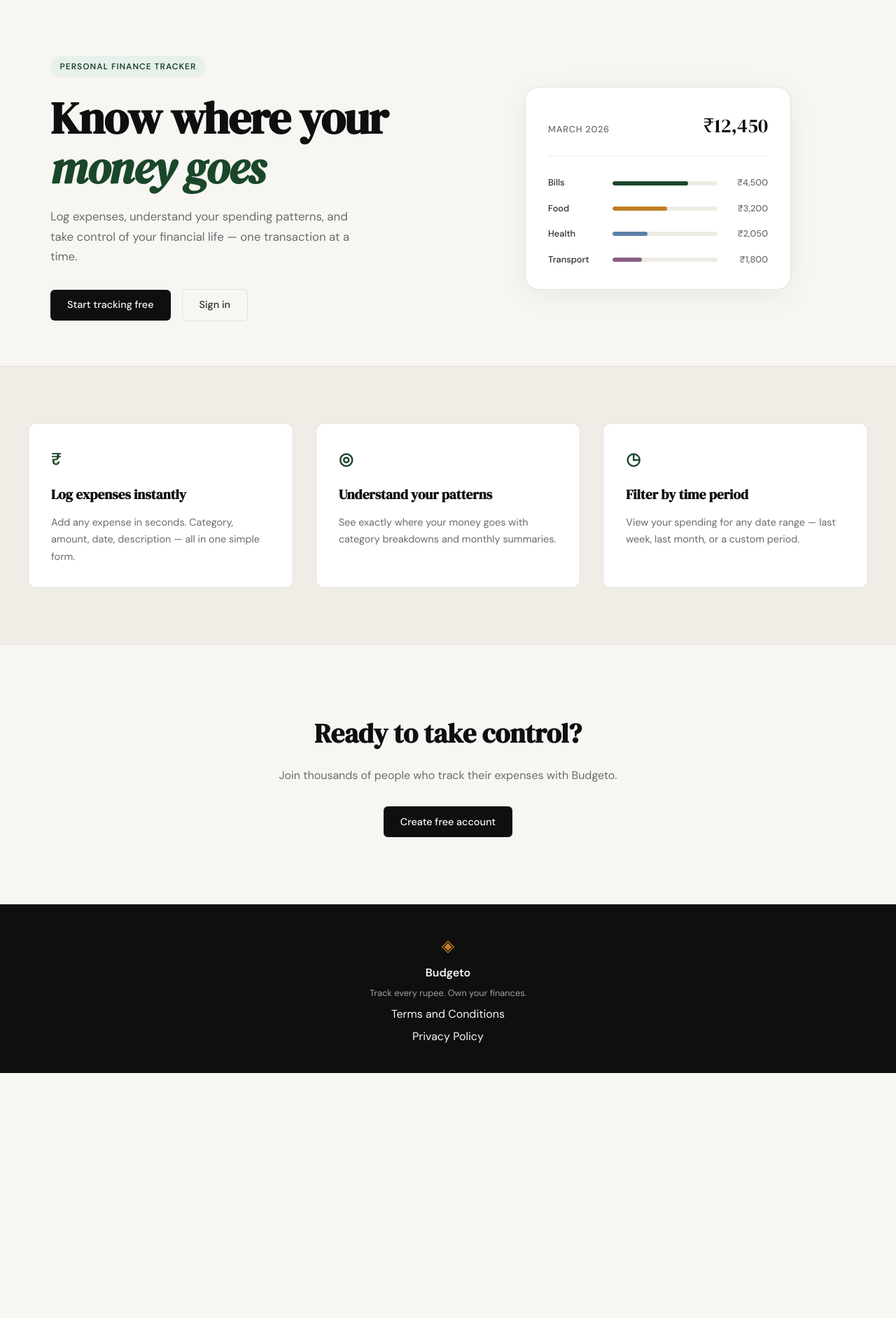
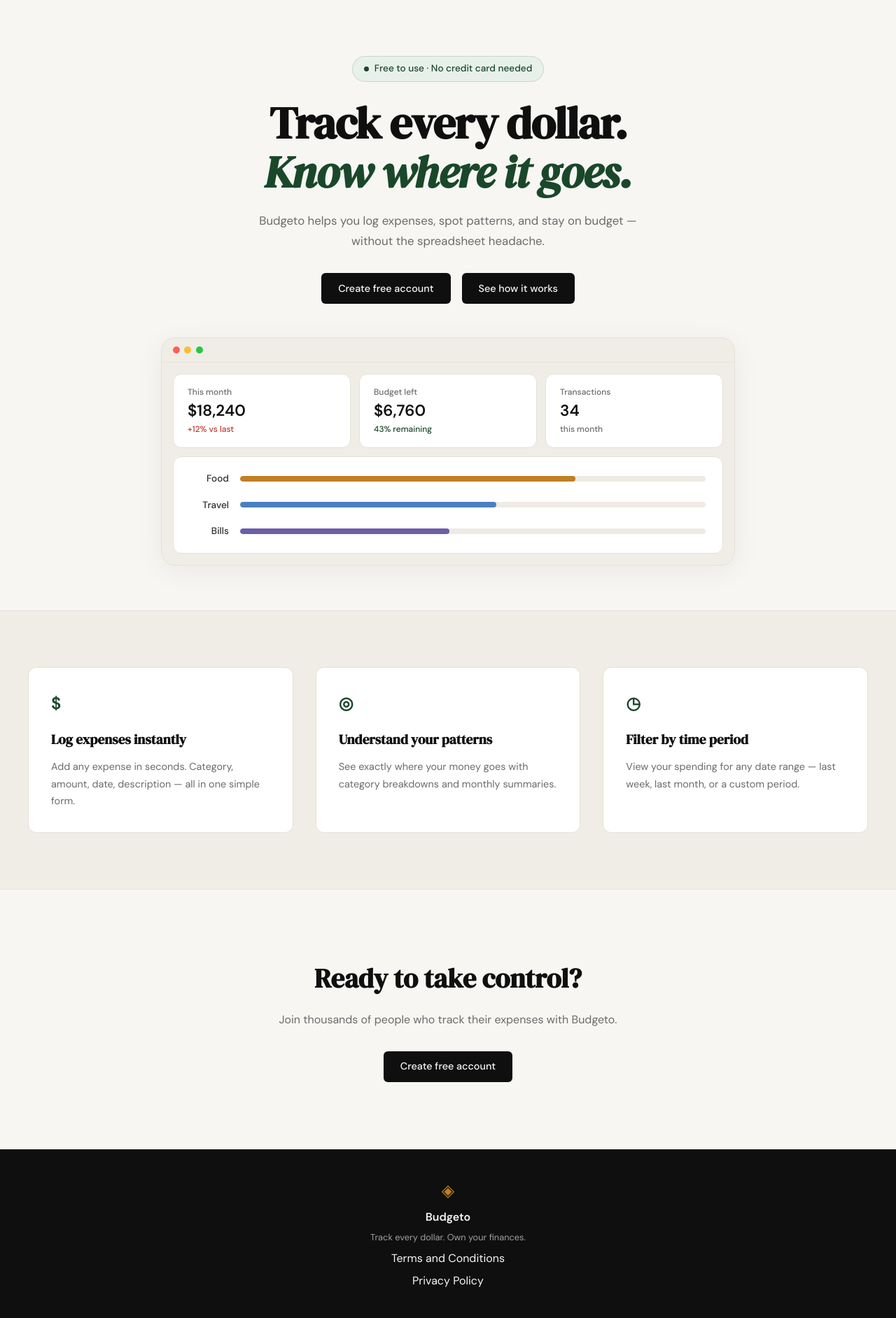
Before and after one commit to Santosh-Kumar14/Budgeto, a Flask app: page / in a window 1280 px wide. Shown: the part 61-1944 px from the top of the page at 70% size. Before the commit the page ends 1594 px from the top, so only its background shows below. Run offline with Flask 3, Linux system fonts and the light colour scheme.

Commit message:
landing: redesign hero section to match mockup

```diff
--- a/static/css/style.css
+++ b/static/css/style.css
@@ -125,25 +125,40 @@ a { color: inherit; text-decoration: none; }
 
 .hero {
     padding: 5rem 2rem 4rem;
-    display: grid;
-    grid-template-columns: 1fr 1fr;
-    gap: 4rem;
+    display: flex;
+    flex-direction: column;
     align-items: center;
+    text-align: center;
     max-width: var(--max-width);
     margin: 0 auto;
+    gap: 3rem;
+}
+
+.hero-inner {
+    max-width: 680px;
+    width: 100%;
 }
 
 .hero-badge {
-    display: inline-block;
+    display: inline-flex;
+    align-items: center;
+    gap: 0.5rem;
     background: var(--accent-light);
     color: var(--accent);
-    font-size: 0.75rem;
-    font-weight: 600;
-    letter-spacing: 0.08em;
-    text-transform: uppercase;
-    padding: 0.35rem 0.85rem;
+    font-size: 0.85rem;
+    font-weight: 500;
+    padding: 0.4rem 1rem;
     border-radius: 999px;
+    border: 1px solid rgba(26, 71, 42, 0.15);
     margin-bottom: 1.5rem;
+}
+
+.hero-badge-dot {
+    width: 7px;
+    height: 7px;
+    border-radius: 50%;
+    background: var(--accent);
+    flex-shrink: 0;
 }
 
 .hero-title {
@@ -164,75 +179,120 @@ a { color: inherit; text-decoration: none; }
     font-size: 1.05rem;
     color: var(--ink-muted);
     line-height: 1.7;
-    max-width: 460px;
-    margin-bottom: 2rem;
+    max-width: 560px;
+    margin: 0 auto 2rem;
 }
 
 .hero-actions {
     display: flex;
     gap: 1rem;
     align-items: center;
+    justify-content: center;
 }
 
 /* ------------------------------------------------------------------ */
-/* Mock card (hero visual)                                             */
+/* Mock browser (hero visual)                                          */
 /* ------------------------------------------------------------------ */
 
 .hero-visual {
-    display: flex;
-    justify-content: center;
+    width: 100%;
+    max-width: 820px;
 }
 
-.mock-card {
-    background: var(--paper-card);
+.mock-browser {
+    background: var(--paper-warm);
     border: 1px solid var(--border);
     border-radius: var(--radius-lg);
-    padding: 2rem;
-    width: 100%;
-    max-width: 380px;
+    overflow: hidden;
     box-shadow: 0 8px 40px rgba(0,0,0,0.06);
 }
 
-.mock-card-header {
+.mock-browser-chrome {
+    padding: 0.75rem 1rem;
     display: flex;
-    justify-content: space-between;
-    align-items: baseline;
-    margin-bottom: 1.75rem;
-    padding-bottom: 1.25rem;
-    border-bottom: 1px solid var(--border-soft);
+    align-items: center;
+    gap: 0.4rem;
+    border-bottom: 1px solid var(--border);
 }
 
-.mock-label {
-    font-size: 0.8rem;
-    font-weight: 500;
-    color: var(--ink-muted);
-    text-transform: uppercase;
-    letter-spacing: 0.06em;
+.mock-dot {
+    width: 10px;
+    height: 10px;
+    border-radius: 50%;
 }
 
-.mock-total {
-    font-family: var(--font-display);
-    font-size: 1.75rem;
-    color: var(--ink);
-}
-
-.mock-bars { display: flex; flex-direction: column; gap: 1rem; }
-
-.mock-bar-row {
-    display: grid;
-    grid-template-columns: 80px 1fr 60px;
-    align-items: center;
+.mock-browser-body {
+    padding: 1rem;
+    display: flex;
+    flex-direction: column;
     gap: 0.75rem;
 }
 
+.mock-stats-row {
+    display: grid;
+    grid-template-columns: repeat(3, 1fr);
+    gap: 0.75rem;
+}
+
+.mock-stat-card {
+    background: var(--paper-card);
+    border: 1px solid var(--border);
+    border-radius: var(--radius-md);
+    padding: 1rem 1.25rem;
+    display: flex;
+    flex-direction: column;
+    gap: 0.2rem;
+    text-align: left;
+}
+
+.mock-stat-label {
+    font-size: 0.75rem;
+    color: var(--ink-muted);
+    font-weight: 500;
+}
+
+.mock-stat-value {
+    font-size: 1.4rem;
+    font-weight: 700;
+    color: var(--ink);
+    line-height: 1.2;
+}
+
+.mock-stat-sub {
+    font-size: 0.75rem;
+    color: var(--ink-muted);
+    font-weight: 500;
+}
+
+.mock-sub-danger { color: var(--danger); }
+.mock-sub-success { color: var(--accent); }
+
+.mock-cats-box {
+    background: var(--paper-card);
+    border: 1px solid var(--border);
+    border-radius: var(--radius-md);
+    padding: 1.25rem 1.5rem;
+    display: flex;
+    flex-direction: column;
+    gap: 1rem;
+}
+
+.mock-cat-row {
+    display: grid;
+    grid-template-columns: 55px 1fr;
+    align-items: center;
+    gap: 1rem;
+}
+
 .mock-cat {
-    font-size: 0.8rem;
+    font-size: 0.85rem;
     font-weight: 500;
     color: var(--ink-soft);
+    text-align: right;
 }
 
 .mock-bar-track {
-    height: 6px;
+    height: 8px;
     background: var(--border-soft);
     border-radius: 999px;
     overflow: hidden;
@@ -240,21 +300,13 @@ a { color: inherit; text-decoration: none; }
 
 .mock-bar {
     height: 100%;
-    background: var(--accent);
     border-radius: 999px;
     transition: width 0.6s ease;
 }
 
-.mock-bar-2 { background: var(--accent-2); }
-.mock-bar-3 { background: #5b7fa6; }
-.mock-bar-4 { background: #8b5e83; }
-
-.mock-amt {
-    font-size: 0.8rem;
-    font-weight: 500;
-    color: var(--ink-muted);
-    text-align: right;
-}
+.mock-bar-amber { background: #c17f24; }
+.mock-bar-blue { background: #4a7fc1; }
+.mock-bar-indigo { background: #6b5ea8; }
 
 /* ------------------------------------------------------------------ */
 /* Buttons                                                             */
@@ -581,13 +633,6 @@ a { color: inherit; text-decoration: none; }
 /* ------------------------------------------------------------------ */
 
 @media (max-width: 900px) {
-    .hero {
-        grid-template-columns: 1fr;
-        text-align: center;
-    }
-
-    .hero-subtitle { max-width: 100%; }
-    .hero-actions { justify-content: center; }
     .hero-visual { display: none; }
 
     .features-inner { grid-template-columns: 1fr; }
--- a/templates/base.html
+++ b/templates/base.html
@@ -33,7 +33,7 @@
         <div class="footer-inner">
             <span class="brand-icon">◈</span>
             <span class="footer-name">Budgeto</span>
-            <p class="footer-copy">Track every rupee. Own your finances.</p>
+            <p class="footer-copy">Track every dollar. Own your finances.</p>
             <a href="/terms">Terms and Conditions</a>
             <a href="/privacy">Privacy Policy</a>
         </div>
--- a/templates/landing.html
+++ b/templates/landing.html
@@ -6,55 +6,67 @@
 
 <section class="hero">
     <div class="hero-inner">
-        <div class="hero-badge">Personal Finance Tracker</div>
+        <div class="hero-badge">
+            <span class="hero-badge-dot"></span>
+            Free to use · No credit card needed
+        </div>
         <h1 class="hero-title">
-            Know where your<br>
-            <em>money goes</em>
+            Track every dollar.<br>
+            <em>Know where it goes.</em>
         </h1>
         <p class="hero-subtitle">
-            Log expenses, understand your spending patterns,
-            and take control of your financial life —
-            one transaction at a time.
+            Budgeto helps you log expenses, spot patterns, and stay
+            on budget — without the spreadsheet headache.
         </p>
         <div class="hero-actions">
-            <a href="{{ url_for('register') }}" class="btn-primary">Start tracking free</a>
-            <a href="{{ url_for('login') }}" class="btn-ghost">Sign in</a>
+            <a href="{{ url_for('register') }}" class="btn-primary">Create free account</a>
+            <a href="#" class="btn-primary">See how it works</a>
         </div>
     </div>
     <div class="hero-visual">
-        <div class="mock-card">
-            <div class="mock-card-header">
-                <span class="mock-label">March 2026</span>
-                <span class="mock-total">₹12,450</span>
+        <div class="mock-browser">
+            <div class="mock-browser-chrome">
+                <span class="mock-dot" style="background:#ff5f57"></span>
+                <span class="mock-dot" style="background:#ffbd2e"></span>
+                <span class="mock-dot" style="background:#28c840"></span>
             </div>
-            <div class="mock-bars">
-                <div class="mock-bar-row">
-                    <span class="mock-cat">Bills</span>
-                    <div class="mock-bar-track">
-                        <div class="mock-bar" style="width: 72%"></div>
+            <div class="mock-browser-body">
+                <div class="mock-stats-row">
+                    <div class="mock-stat-card">
+                        <span class="mock-stat-label">This month</span>
+                        <span class="mock-stat-value">$18,240</span>
+                        <span class="mock-stat-sub mock-sub-danger">+12% vs last</span>
                     </div>
-                    <span class="mock-amt">₹4,500</span>
+                    <div class="mock-stat-card">
+                        <span class="mock-stat-label">Budget left</span>
+                        <span class="mock-stat-value">$6,760</span>
+                        <span class="mock-stat-sub mock-sub-success">43% remaining</span>
+                    </div>
+                    <div class="mock-stat-card">
+                        <span class="mock-stat-label">Transactions</span>
+                        <span class="mock-stat-value">34</span>
+                        <span class="mock-stat-sub">this month</span>
+                    </div>
                 </div>
-                <div class="mock-bar-row">
-                    <span class="mock-cat">Food</span>
-                    <div class="mock-bar-track">
-                        <div class="mock-bar mock-bar-2" style="width: 52%"></div>
+                <div class="mock-cats-box">
+                    <div class="mock-cat-row">
+                        <span class="mock-cat">Food</span>
+                        <div class="mock-bar-track">
+                            <div class="mock-bar mock-bar-amber" style="width:72%"></div>
+                        </div>
                     </div>
-                    <span class="mock-amt">₹3,200</span>
-                </div>
-                <div class="mock-bar-row">
-                    <span class="mock-cat">Health</span>
-                    <div class="mock-bar-track">
-                        <div class="mock-bar mock-bar-3" style="width: 33%"></div>
+                    <div class="mock-cat-row">
+                        <span class="mock-cat">Travel</span>
+                        <div class="mock-bar-track">
+                            <div class="mock-bar mock-bar-blue" style="width:55%"></div>
+                        </div>
                     </div>
-                    <span class="mock-amt">₹2,050</span>
-                </div>
-                <div class="mock-bar-row">
-                    <span class="mock-cat">Transport</span>
-                    <div class="mock-bar-track">
-                        <div class="mock-bar mock-bar-4" style="width: 28%"></div>
+                    <div class="mock-cat-row">
+                        <span class="mock-cat">Bills</span>
+                        <div class="mock-bar-track">
+                            <div class="mock-bar mock-bar-indigo" style="width:45%"></div>
+                        </div>
                     </div>
-                    <span class="mock-amt">₹1,800</span>
                 </div>
             </div>
         </div>
@@ -64,7 +76,7 @@
 <section class="features">
     <div class="features-inner">
         <div class="feature-card">
-            <div class="feature-icon">₹</div>
+            <div class="feature-icon">$</div>
             <h3 class="feature-title">Log expenses instantly</h3>
             <p class="feature-body">Add any expense in seconds. Category, amount, date, description — all in one simple form.</p>
         </div>
```
Also changed, not shown: Screenshot 2026-03-25 at 12.36.20 AM.png (added).
